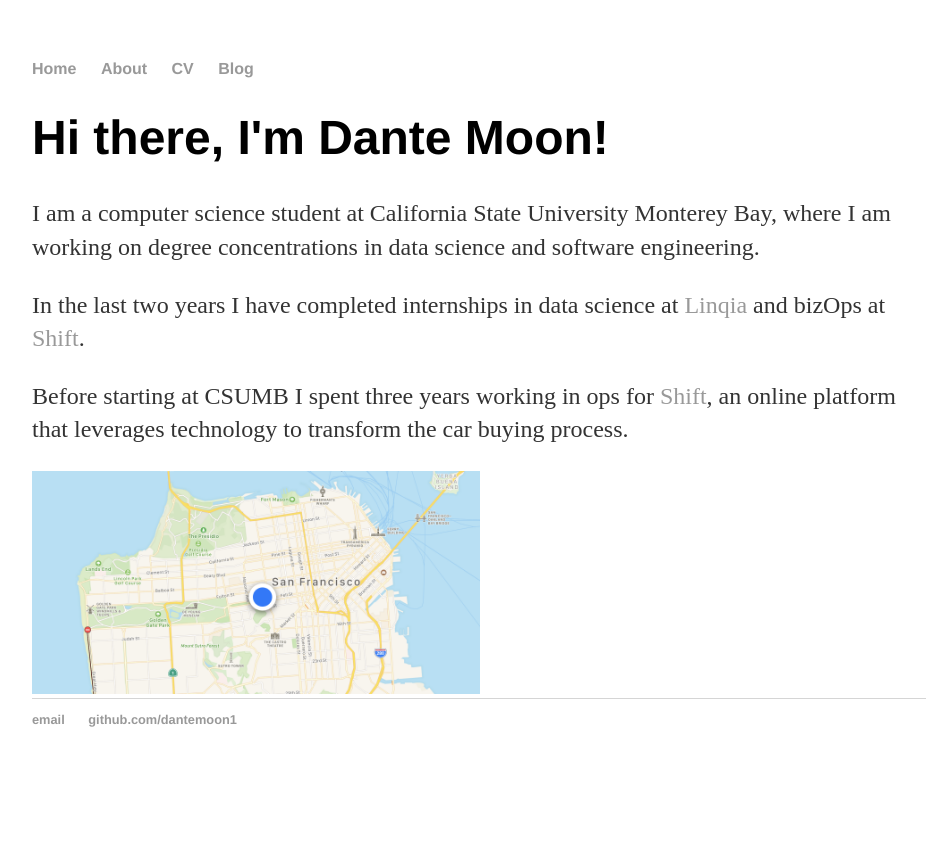
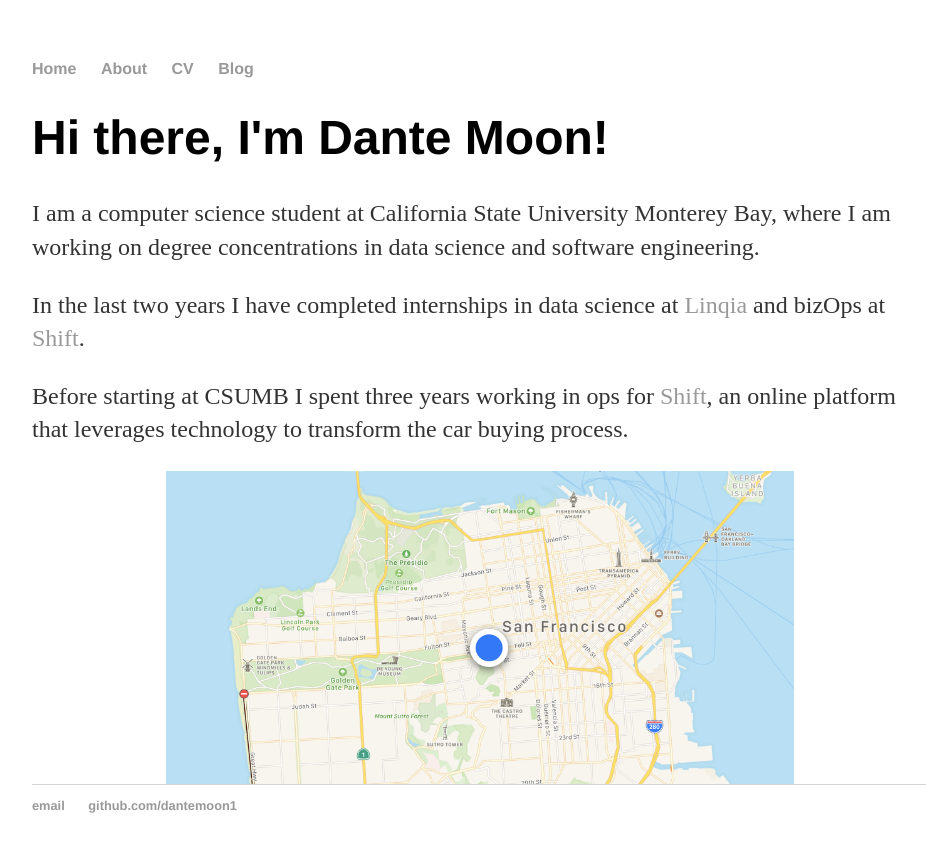
Before and after one commit to dantemoon1/dantemoon1.github.io, a Jekyll site: the page built from index.html, in a window 1280 px wide. Shown: the top 852 px of the page, without its empty margins (160-1086 px from the left). Built offline with Jekyll 4.4.1, drawn with Linux system fonts in a browser that asks for light colours.

Commit message:
Update index.html

```diff
--- a/index.html
+++ b/index.html
@@ -9,5 +9,5 @@ title: Dante Moon
 				<p>In the last two years I have completed internships in data science at <a href="https://www.linqia.com/" target = "_blank">Linqia</a> and bizOps at <a href="https://www.shift.com/" target = "_blank">Shift</a>.</p>
 				<p></p>
 				<p>Before starting at CSUMB I spent three years working in ops for <a href="https://www.shift.com/" target = "_blank">Shift</a>, an online platform that leverages technology to transform the car buying process. </p>
-				<img src="/images/sf.png" alt="sf_location" style="width: 50%;">
+				<img src="/images/sf.png" alt="sf_location" style="width: 70%; display: block; margin-left: auto;margin-right: auto;">
     		</div><!-- /.blurb -->
```
